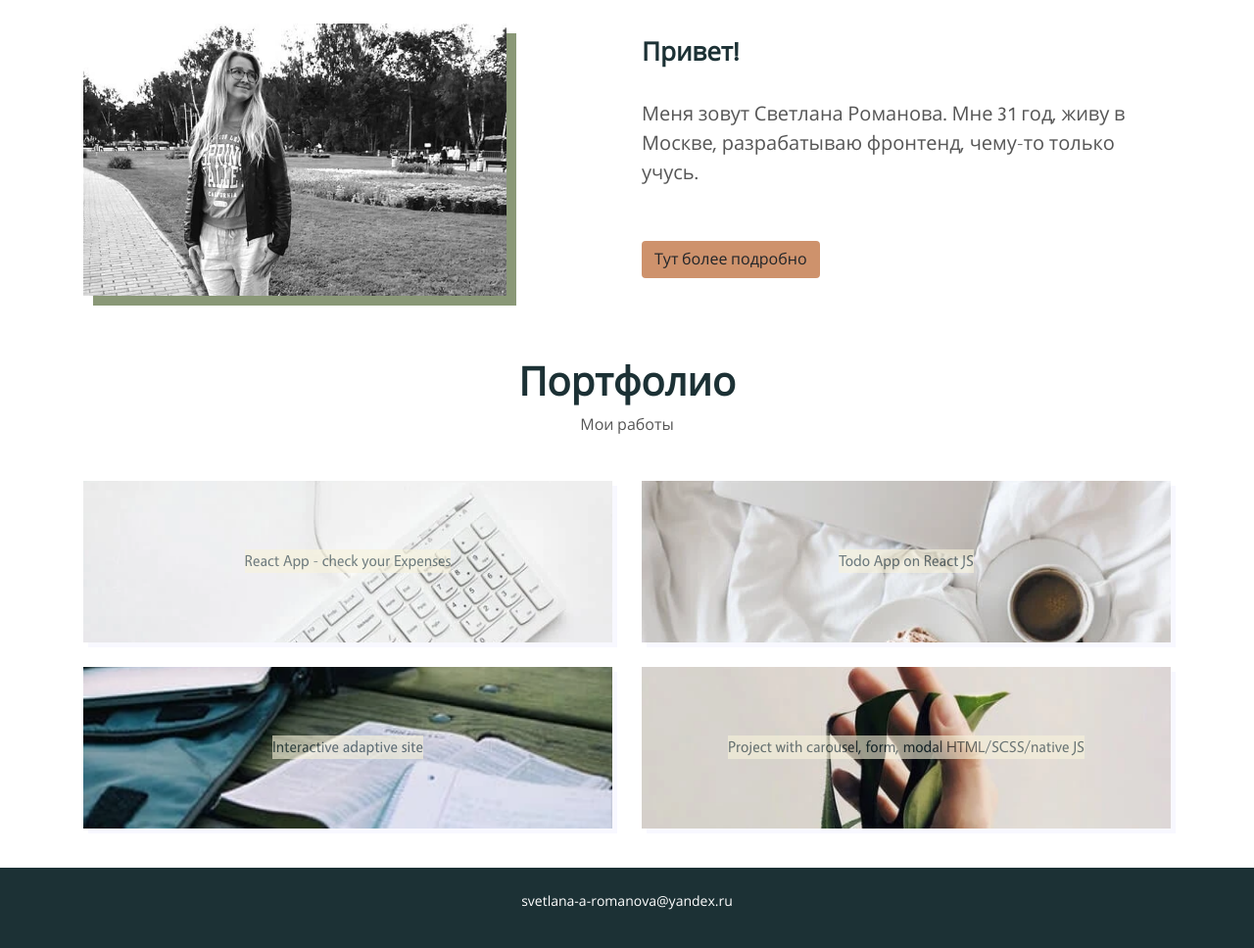
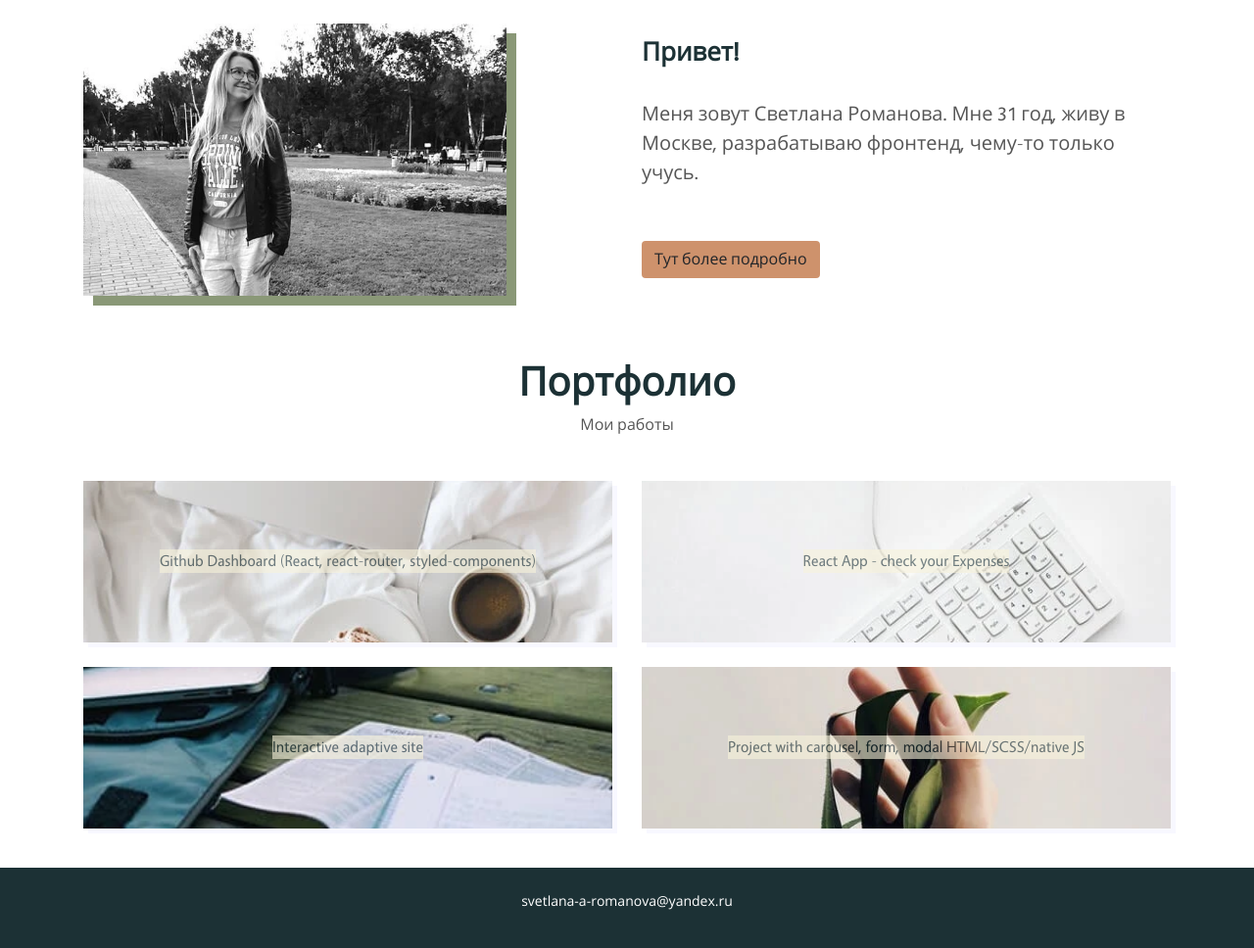
Before and after one commit to Svetlana-Romanova/MyPortfolio, a website: page source/index.html in a window 1280 px wide. Shown: the part 903-1871 px from the top of the page at 98% size. Drawn offline with nearby package versions, Linux system fonts and the light colour scheme; files that its build step writes are made by us from their sources; files whose address does not match are found by name.

Commit message:
add 1 project

```diff
--- a/source/index.html
+++ b/source/index.html
@@ -81,6 +81,15 @@
           <div class="portfolio__subheader">Мои работы</div>
           <div class="row portfolio__block">
             <div class="col-12 col-sm-6 portfolio__item">
+              <a href="https://svetlana-romanova.github.io/github-dashboard/" class="portfolio__photo" target="_blank">
+                <picture>
+                  <source type="image/webp" srcset="img/photo-laptop@1x.webp 1x, img/photo-laptop@2x.webp 2x">
+                  <img class="portfolio__img" src="img/photo-laptop@1x.jpg" width="570" height="165" srcset="img/photo-laptop@2x.jpg 2x" alt="Photo with laptop">
+                </picture>
+              </a>
+              <div class="portfolio__descr">Github Dashboard (React, react-router, styled-components)</div>
+            </div>
+            <div class="col-12 col-sm-6 portfolio__item">
               <a href="https://svetlana-romanova.github.io/Expenses-ReactApp/" class="portfolio__photo" target="_blank">
                 <picture>
                   <source type="image/webp" srcset="img/photo-keyboard@1x.webp 1x, img/photo-keyboard@2x.webp 2x">
@@ -88,15 +97,6 @@
                 </picture>
               </a>
               <div class="portfolio__descr">React App - check your Expenses</div>
-            </div>
-            <div class="col-12 col-sm-6 portfolio__item">
-              <a href="https://svetlana-romanova.github.io/Todo/" class="portfolio__photo" target="_blank">
-                <picture>
-                  <source type="image/webp" srcset="img/photo-laptop@1x.webp 1x, img/photo-laptop@2x.webp 2x">
-                  <img class="portfolio__img" src="img/photo-laptop@1x.jpg" width="570" height="165" srcset="img/photo-laptop@2x.jpg 2x" alt="Photo with laptop">
-                </picture>
-              </a>
-              <div class="portfolio__descr">Todo App on React JS</div>
             </div>
             <div class="col-12 col-sm-6 portfolio__item">
               <a href="https://Svetlana-Romanova.github.io/find-cats/build" class="portfolio__photo" target="_blank">
```
Also changed, not shown: build/index.html.
